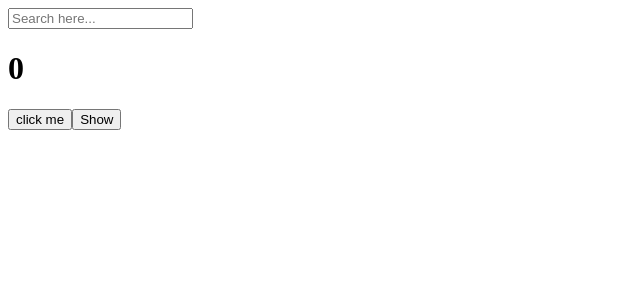
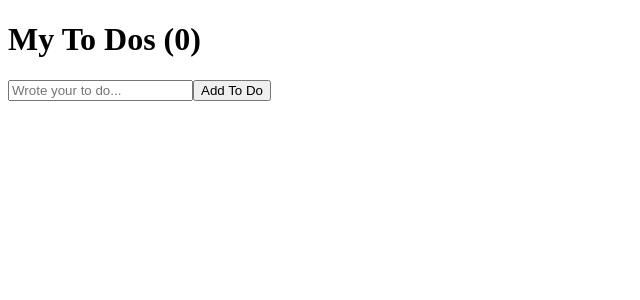
Before and after one commit to jiyoungbb/reactMovie, a React (Create React App) app: page / in a window 1280 px wide. Shown: the top 300 px of the page, without its empty margins (0-640 px from the left). Built offline with nearby package versions, Linux system fonts and the light colour scheme.

Commit message:
7.0 todo list part1

```diff
--- a/src/App.js
+++ b/src/App.js
@@ -2,52 +2,32 @@
 import styles from "./App.module.css";
 import { useState, useEffect } from "react";
 
-/* useEffect */
-// 두 개의 argument를 가지는 함수
-// 첫 번째 argument: 한 번만 실행하고 싶은 코드
-// 두 번째 argument:
-//  - []공백일경우 -> 최초 1회 실행
-//  -[keyword,...]값이 있는 경우 -> 해당 값이 변할 때마다 실행
-//  - 여러 개 입력 가능
-
-function Hello(){
-  useEffect(() => {
-    console.log("created:)");
-    return () => console.log("destroyed :(");
-  }, []);
-  return <h1>Hello</h1>;
-}
 
 function App() {
-  const [counter, setValue] = useState(0);
-  const [keyword, setKeyword] = useState("");
-  const onClick = () => setValue((prev) => prev + 1);
-  const onChange = (event) => setKeyword(event.target.value);
-  console.log("i run all the time");
-
-  useEffect(() => {
-    console.log("i run only once");
-  }, []);
-  useEffect(() => {
-    console.log("i run when 'keyword' change" );
-  }, [keyword]);
-  useEffect(() => {
-    console.log("i run when 'counter' change" );
-  }, [counter]);
-  useEffect(() => {
-    console.log("i run when 'counter' & 'keyword' change" );
-  }, [counter, keyword]);
-
-  const [showing, setShowing] = useState(false);
-  const onClickShow = () => setShowing((prev) => !prev);
+  const [toDo, setToDo] = useState("");
+  const [toDos, setToDos] = useState([]);
+  const onChange = (event) => setToDo(event.target.value);
+  const onSubmit = (event) => {
+    event.preventDefault();
+    if(toDo === ""){
+      return;
+    }
+    setToDos(currentArray => [toDo, ...currentArray]);
+    setToDo("");
+  };
+  console.log(toDos);
 
   return (
     <div>
-      <input value={keyword} onChange={onChange} type="text" placeholder="Search here..." />
-      <h1>{counter}</h1>
-      <button onClick={onClick}>click me</button>
-      <button onClick={onClickShow}>{showing ? "Hide" : "Show"}</button>
-      {showing ? <Hello/>:null}
+      <h1>My To Dos ({toDos.length})</h1>
+      <form onSubmit={onSubmit}>
+        <input
+          onChange={onChange}
+          value={toDo}
+          type="text"
+          placeholder="Wrote your to do..."/>
+          <button>Add To Do</button>
+      </form>
     </div>
   );
 }
--- a/src/index.js
+++ b/src/index.js
@@ -4,7 +4,5 @@
 
 const root = ReactDOM.createRoot(document.getElementById('root'));
 root.render(
-  <React.StrictMode>
     <App />
-  </React.StrictMode>
 );
```
